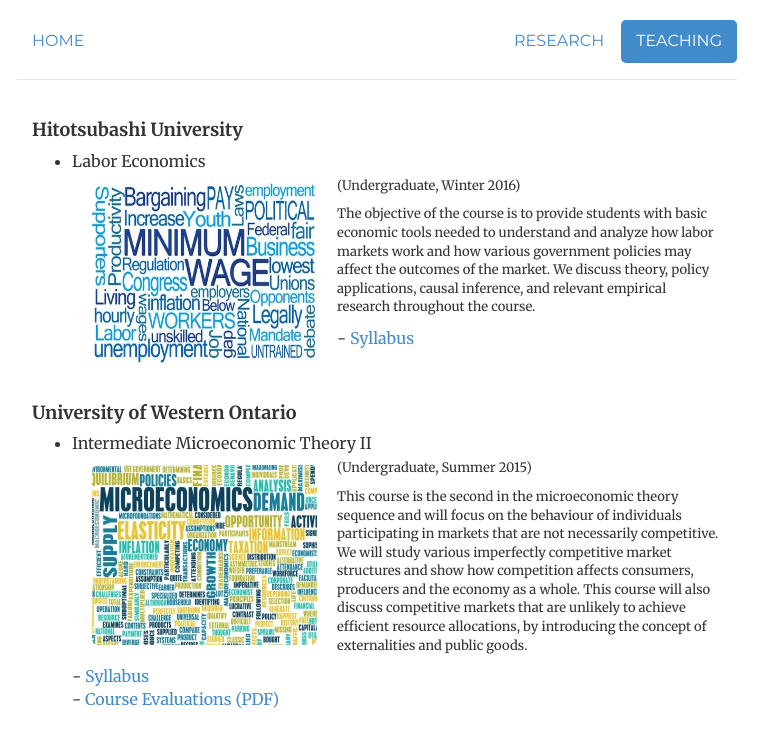
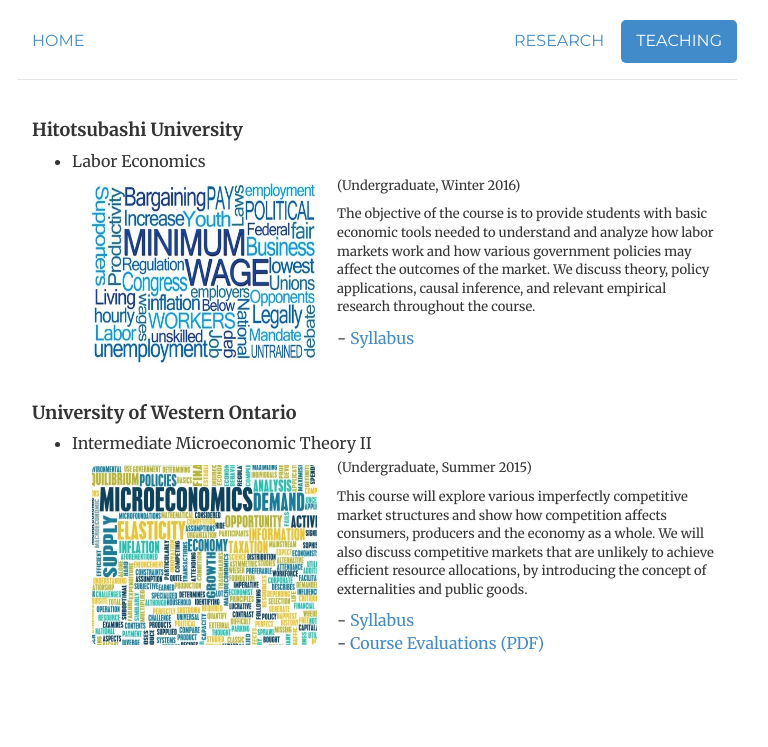
Before and after one commit to morihiroaki/morihiroaki.github.io, a Jekyll site: the page built from teaching.html, in a window 1280 px wide. Shown: the top 747 px of the page, without its empty margins (263-1031 px from the left). Built offline with Jekyll 4.4.1, drawn with Linux system fonts in a browser that asks for light colours.

Commit message:
Update teaching.html

```diff
--- a/teaching.html
+++ b/teaching.html
@@ -25,9 +25,8 @@
   <li>Intermediate Microeconomic Theory II</li>
 <img  class="img-rounded" src="files/micro_image.jpg" height="180" width="225" style='float: left;' hspace="20" vspace="10">
 <p><font size="2">(Undergraduate, Summer 2015)  </p>
-<p><font size="2">This course is the second in the microeconomic theory sequence and will focus on the behaviour of
-         individuals participating in markets that are not necessarily competitive. We will study various imperfectly competitive market structures and show how competition
-         affects consumers, producers and the economy as a whole. This course will also
+<p><font size="2">This course will explore various imperfectly competitive market structures and show how competition
+         affects consumers, producers and the economy as a whole. We will also
          discuss competitive markets that are unlikely to achieve efficient resource allocations, by introducing the concept of
          externalities and public goods.</p>
                 <dd><font size="3">- <a target="_blank" href="/files/2151_2015S_syllabus.pdf" title="Syllabus">Syllabus</a></dd>
```
